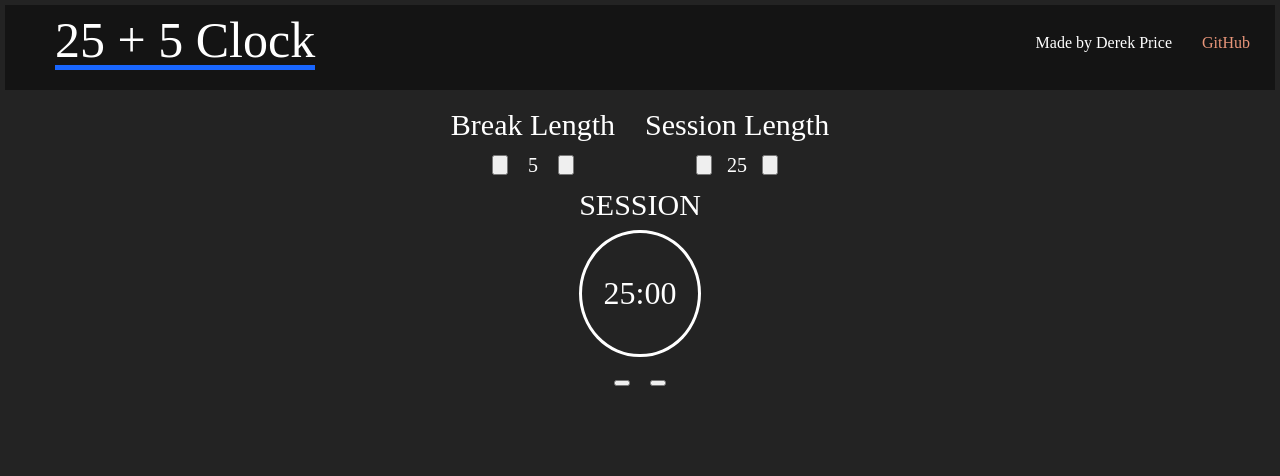
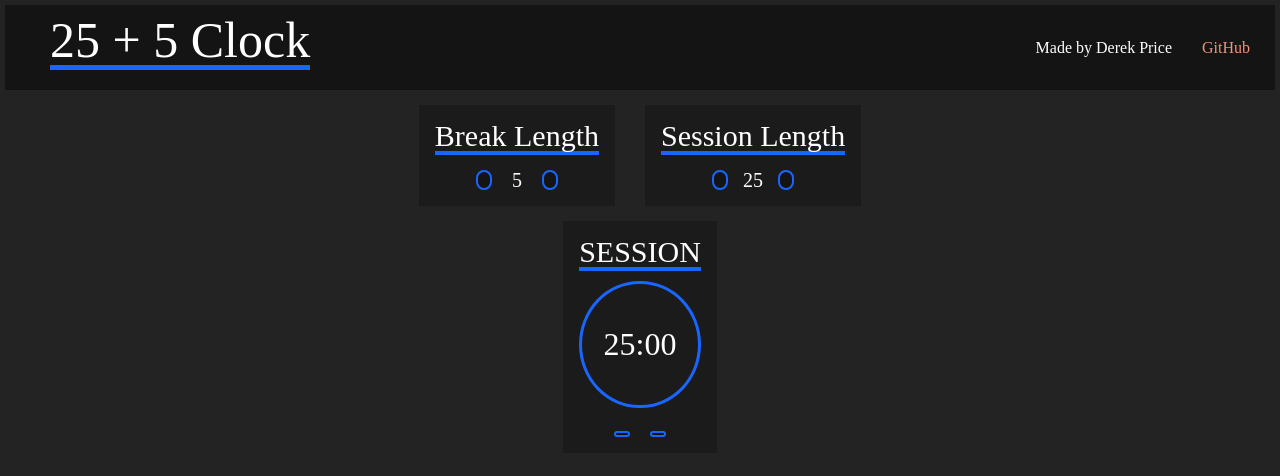
Before and after one commit to DerekPixel/25-plus-5-clock, a React (Create React App) app: page / in a window 1280 px wide. Shown: the top 476 px of the page. Built offline with nearby package versions, Linux system fonts and the light colour scheme; some icons are missing.

Commit message:
made things look nice

```diff
--- a/src/App.css
+++ b/src/App.css
@@ -54,6 +54,7 @@ box-sizing: border-box;
 :root {
   --accent-blue: rgb(25, 102, 255);
   --main-background-color: rgb(35, 35, 35);
+  --inbetween-background-color: rgb(27, 27, 27);
   --darker-background-color: rgb(20, 20, 20);
 }
 
@@ -63,20 +64,36 @@ body {
   height: 100vh;
 }
 
+button {
+  background-color: var(--darker-background-color);
+  border: 2px solid var(--accent-blue);
+  border-radius: 10px;
+  color: white;
+  transition: 0.2s color;
+  transition: 0.2s background-color;
+}
+
 button:hover {
+  background-color: white;
+  color: black;
   cursor: pointer;
 }
 
-
+/*
+===================================================
+HEADER
+===================================================
+*/
 
 header {
   align-items: center;
   background-color: var(--darker-background-color);
   color: white;
   display: flex;
+  flex-wrap: wrap;
   justify-content: space-between;
-  padding: 10px 10px 20px 50px;
-  margin: 5px 5px 20px 5px;
+  padding: 10px 10px 10px 45px;
+  margin: 5px 5px 15px 5px;
 }
 
 h1 {
@@ -84,6 +101,7 @@ h1 {
   border-bottom-width: 5px;
   border-bottom-color: var(--accent-blue);
   border-bottom-style: solid;
+  margin-bottom: 10px;
 }
 
 .creds-div {
@@ -103,7 +121,11 @@ a:visited {
   color: darksalmon;
 }
 
-
+/*
+===================================================
+MAIN CONTAINER
+===================================================
+*/
 
 .container {
   align-items: center;
@@ -113,16 +135,29 @@ a:visited {
 }
 
 h2 {
+  border-bottom: 4px var(--accent-blue) solid;
   font-size: 30px;
 }
 
+/*
+===================================================
+CONTROLS
+===================================================
+*/
+
 .controls {
+  align-items: center;
   display: flex;
+  flex-wrap: wrap-reverse;
+  justify-content: center;
+  max-width: 480px;
 }
 
 .break,
 .session {
+  background-color: var(--inbetween-background-color);
   margin: 0 15px 15px 15px;
+  padding: 1em;
 }
 
 .break-btns,
@@ -132,20 +167,35 @@ h2 {
   margin-top: 15px;
 }
 
+.increment,
+.decrement {
+  font-size: 20px;
+}
+
 .length {
+  align-items: center;
+  display: flex;
   font-size: 20px;
+  justify-content: center;
   margin: 0 10px;
   text-align: center;
   width: 3ch;
 }
 
+/*
+===================================================
+TIMER
+===================================================
+*/
 
 .timer {
+  background-color: var(--inbetween-background-color);
   text-align: center;
+  padding: 1em;
 }
 
 .time-left-container {
-  border: 0.2em white solid;
+  border: 0.2em var(--accent-blue) solid;
   border-radius: 50%;
   margin: 0.6em 0 0.8em 0;
   padding-bottom: 100%;
@@ -173,3 +223,22 @@ h2 {
 #reset {
   margin-left: 10px;
 }
+
+/*
+===================================================
+MEDIA QUERIES
+===================================================
+*/
+
+@media screen and (max-width: 585px) {
+  header {
+    justify-content: center;
+    padding: 10px;
+  }
+
+  @media screen and (max-width: 330px) {
+    h1 {
+      font-size: 45px;
+    }
+  }
+}
```
